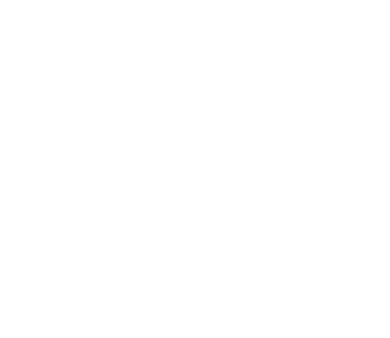
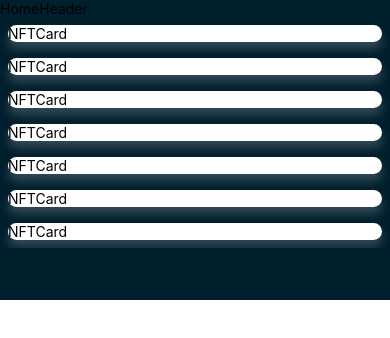
Before and after one commit to gjax78/NFTMarketplace, a React Native app: screen / in a window 390 px wide. Shown: the top 338 px of the page. Built offline with nearby package versions, Linux system fonts and the light colour scheme.

Commit message:
Set up NFTcards

```diff
--- a/app.json
+++ b/app.json
@@ -4,10 +4,8 @@
     "slug": "DoneWithIt",
     "version": "1.0.0",
     "orientation": "portrait",
-    "icon": "./assets/icon.png",
     "userInterfaceStyle": "light",
     "splash": {
-      "image": "./assets/splash.png",
       "resizeMode": "contain",
       "backgroundColor": "#ffffff"
     },
@@ -22,12 +20,10 @@
     },
     "android": {
       "adaptiveIcon": {
-        "foregroundImage": ".app/assets/adaptive-icon.png",
         "backgroundColor": "#FFFFFF"
       }
     },
     "web": {
-      "favicon": "./assets/favicon.png"
     }
   }
 }
--- a/components/NFTCard.js
+++ b/components/NFTCard.js
@@ -1,10 +1,21 @@
-import { View, Text } from 'react-native'
+import { View, Image, Text } from 'react-native'
+import { useNavigation } from '@react-navigation/native'
 import React from 'react'
 
-const NFTCard = () => {
+import { COLORS, SIZES, SHADOWS, assets } from '../constants'
+
+const NFTCard = ({data}) => {
+  const navigation = useNavigation()
+
   return (
-    <View>
-      <Text>NFTCard</Text>
+    <View style={{
+      backgroundColor: COLORS.white,
+      borderRadius: SIZES.font,
+      marginBottom: SIZES.extraLarge,
+      margin: SIZES.base,
+      ...SHADOWS.dark
+    }}>
+     <Text>NFTCard</Text>
     </View>
   )
 }
--- a/screens/Home.js
+++ b/screens/Home.js
@@ -1,20 +1,37 @@
 import { View, SafeAreaView, FlatList, Text } from 'react-native'
 import React, { useState } from 'react'
-import { COLORS, NFTdata } from '../constants'
+import { COLORS, NFTData } from '../constants'
 import { NFTCard, HomeHeader, FocusedStatusBar } from '../components'
 
-export default function Home() {
+const Home = () => {
   return (
    <SafeAreaView style={{ flex: 1 }}>
     <FocusedStatusBar background={COLORS.primary}/>
     <View style={{ flex: 1 }}>
       <View style={{ zIndex: 0}}>
         <FlatList
-          data={NFTdata}
-          renderItem={({item}) => <Text>{item.name}</Text>}
+          data={NFTData}
+          renderItem={({item}) => <NFTCard data={item} />}
+          keyExtractor={(item) => item.id}
+          showsVerticalScrollIndicator={false}
+          ListHeaderComponent={<HomeHeader />}
         />
+      </View>
+
+      <View style={{
+          position: 'absolute',
+          top: 0,
+          bottom: 0,
+          right: 0,
+          left: 0,
+          zIndex: -1,
+        }}>
+          <View style={{height: 300, backgroundColor: COLORS.primary }}/>
+          <View style={{flex: 1, backgroundColor: COLORS.white}}/>
       </View>
     </View>
    </SafeAreaView>
   )
 }
+
+export default Home
```
